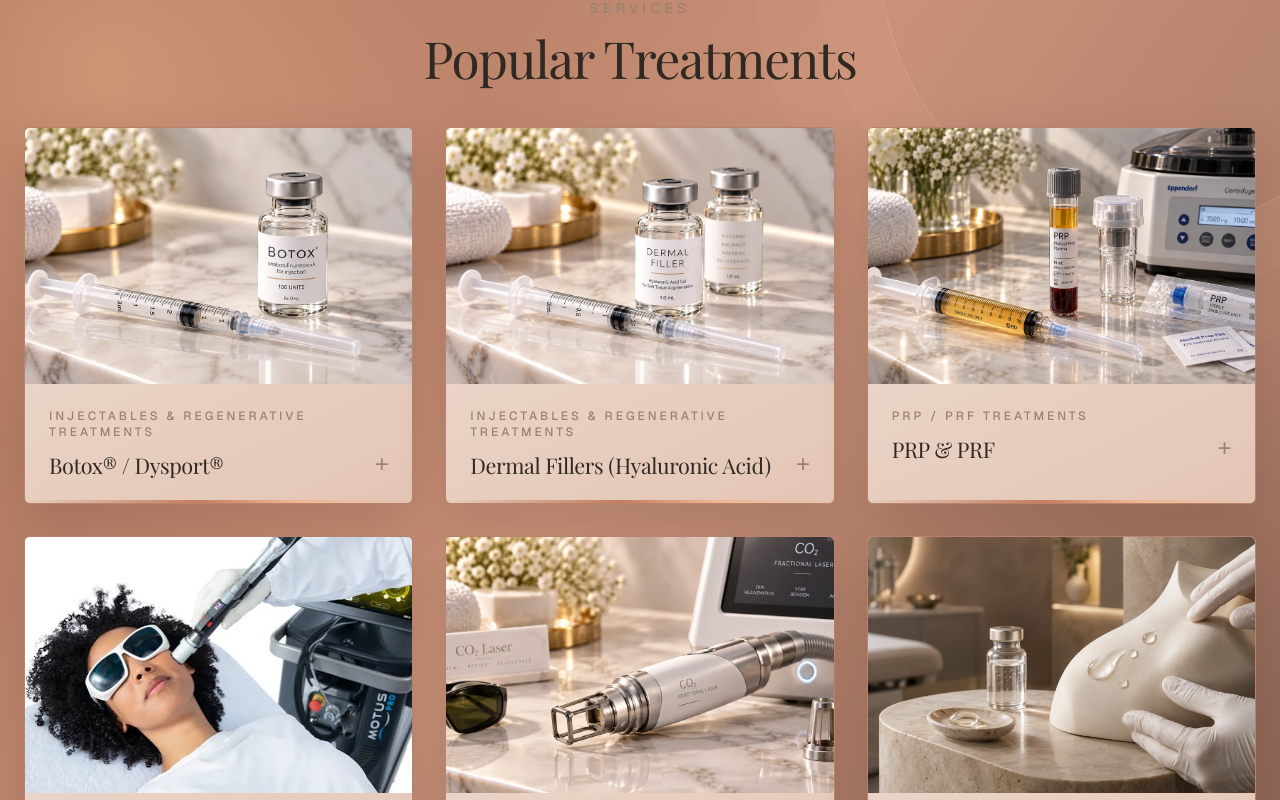
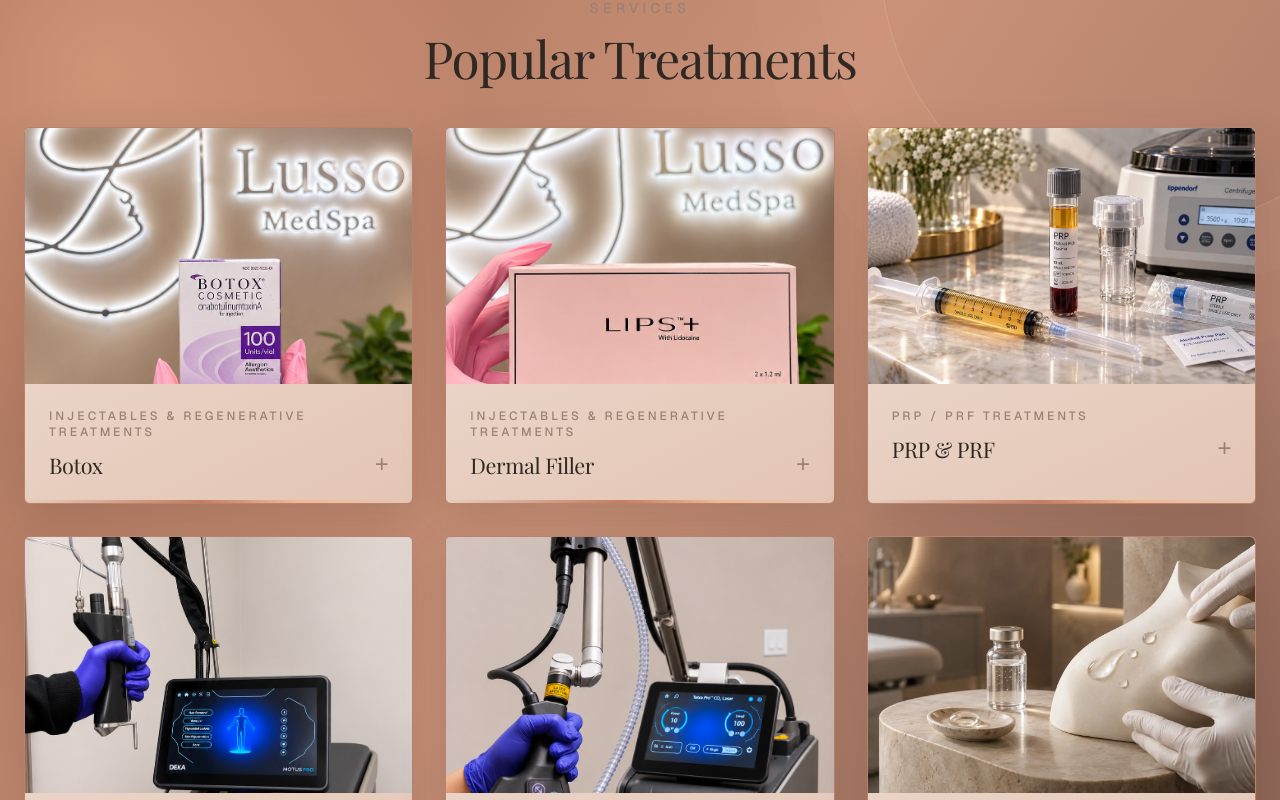
Before and after one commit to Lusso-MedSpa/Lusso-medspa, a Next.js app: page / in a window 1280 px wide. Shown: the part 980-1780 px from the top of the page. Built offline with nearby package versions, Linux system fonts and the light colour scheme; no server answers; a web font is replaced by a local one.

Commit message:
Update treatment images and descriptions, split Botox and Dysport, remove PDO

```diff
--- a/src/data/treatments.ts
+++ b/src/data/treatments.ts
@@ -20,10 +20,21 @@ export const treatmentCategories = [
 export const treatments: Treatment[] = [
   {
     "slug": "botox-treatment",
-    "title": "Botox® / Dysport®",
+    "title": "Botox",
     "category": "Injectables & Regenerative Treatments",
-    "description": "Prescription injectables that temporarily soften expression lines by relaxing selected facial muscles. Your clinician will assess suitability and discuss risks and expected results.",
-    "image": "/treatments/botox-vial.webp",
+    "description": "Smooth fine lines and wrinkles with Botox, a treatment that temporarily relaxes the targeted facial muscles to create a smoother, more refreshed, and youthful appearance.",
+    "image": "/treatments/botox.PNG",
+    "benefits": [
+      "Expression lines",
+      "Individualized assessment"
+    ]
+  },
+  {
+    "slug": "dysport-treatment",
+    "title": "Dysport",
+    "category": "Injectables & Regenerative Treatments",
+    "description": "Achieve a naturally refreshed look with dysport, an injectable treatment designed to soften expression lines and wrinkles while maintaining your natural beauty.",
+    "image": "/treatments/dysport.PNG",
     "benefits": [
       "Expression lines",
       "Individualized assessment"
@@ -31,10 +42,10 @@ export const treatments: Treatment[] = [
   },
   {
     "slug": "dermal-fillers",
-    "title": "Dermal Fillers (Hyaluronic Acid)",
+    "title": "Dermal Filler",
     "category": "Injectables & Regenerative Treatments",
-    "description": "Hyaluronic acid fillers can restore volume and enhance facial contours. Product selection and placement are tailored to your anatomy and goals.",
-    "image": "/treatments/filler.webp",
+    "description": "Restore volume, enhance facial contours, and achieve a naturally rejuvenated appearance with dermal fillers. Perfect for enhancing facial features while maintaining beautiful, balanced results.",
+    "image": "/treatments/lips+.PNG",
     "benefits": [
       "Facial volume",
       "Balanced contours"
@@ -130,10 +141,10 @@ export const treatments: Treatment[] = [
   },
   {
     "slug": "microneedling-prf",
-    "title": "Microneedling with PRF",
+    "title": "Skin Pen",
     "category": "PRP / PRF Treatments",
-    "description": "A consultation-led approach to microneedling and platelet-rich fibrin. Your provider will explain the proposed method, aftercare and realistic expectations.",
-    "image": "/treatments/microneedling-prf.webp",
+    "description": "Reveal smoother, healthier-looking skin with SkinPen Microneedling. The collagen-stimulating treatment that helps improve skin texture, fine lines, acne scars, and overall skin appearance.",
+    "image": "/treatments/skinpen.PNG",
     "benefits": [
       "Skin texture",
       "Aftercare planning"
@@ -162,25 +173,14 @@ export const treatments: Treatment[] = [
     ]
   },
   {
-    "slug": "pdo-thread-lift",
-    "title": "PDO Thread Lift",
-    "category": "Skin Rejuvenation",
-    "description": "A minimally invasive option for selected facial laxity concerns. A clinician will discuss suitability, potential complications and realistic lifting expectations.",
-    "image": "/treatments/pdo-thread-lift.webp",
-    "benefits": [
-      "Facial laxity",
-      "Treatment consultation"
-    ]
-  },
-  {
     "slug": "laser-hair-removal",
     "title": "Laser Hair Removal — Motus PRO",
     "category": "Laser Treatments",
     "description": "Motus PRO combines Alexandrite 755 nm and Nd:YAG 1064 nm wavelengths. Its Moveo HR mode uses repeated passes to gradually heat unwanted hair, while contact delivery supports a comfortable treatment experience across a range of skin tones. Individual sensitivity can vary.",
     "highlight": "This is pain free.",
-    "image": "/treatments/motuspro.jpeg",
-    "detailImage": "/treatments/motus.jpeg",
-    "detailImageFit": "contain",
+    "image": "/treatments/motuspro.png",
+    "detailImage": "/treatments/motuspro.png",
+    "detailImageFit": "cover",
     "benefits": [
       "Unwanted hair",
       "Personalized laser assessment"
@@ -202,7 +202,7 @@ export const treatments: Treatment[] = [
     "title": "CO₂ Fractional Laser / CoolPeel® — Tetra PRO",
     "category": "Laser Treatments",
     "description": "Tetra PRO is a customizable CO₂ resurfacing platform. Fractional CO₂ settings may address texture, fine lines, sun damage, enlarged pores, and acne-scar concerns, while CoolPeel® offers superficial resurfacing designed to limit unnecessary thermal damage and minimize downtime. Treatment intensity and recovery vary.",
-    "image": "/treatments/co2-laser.webp",
+    "image": "/treatments/co2laser.png",
     "benefits": [
       "Skin texture",
       "Acne-scar concerns"
```
